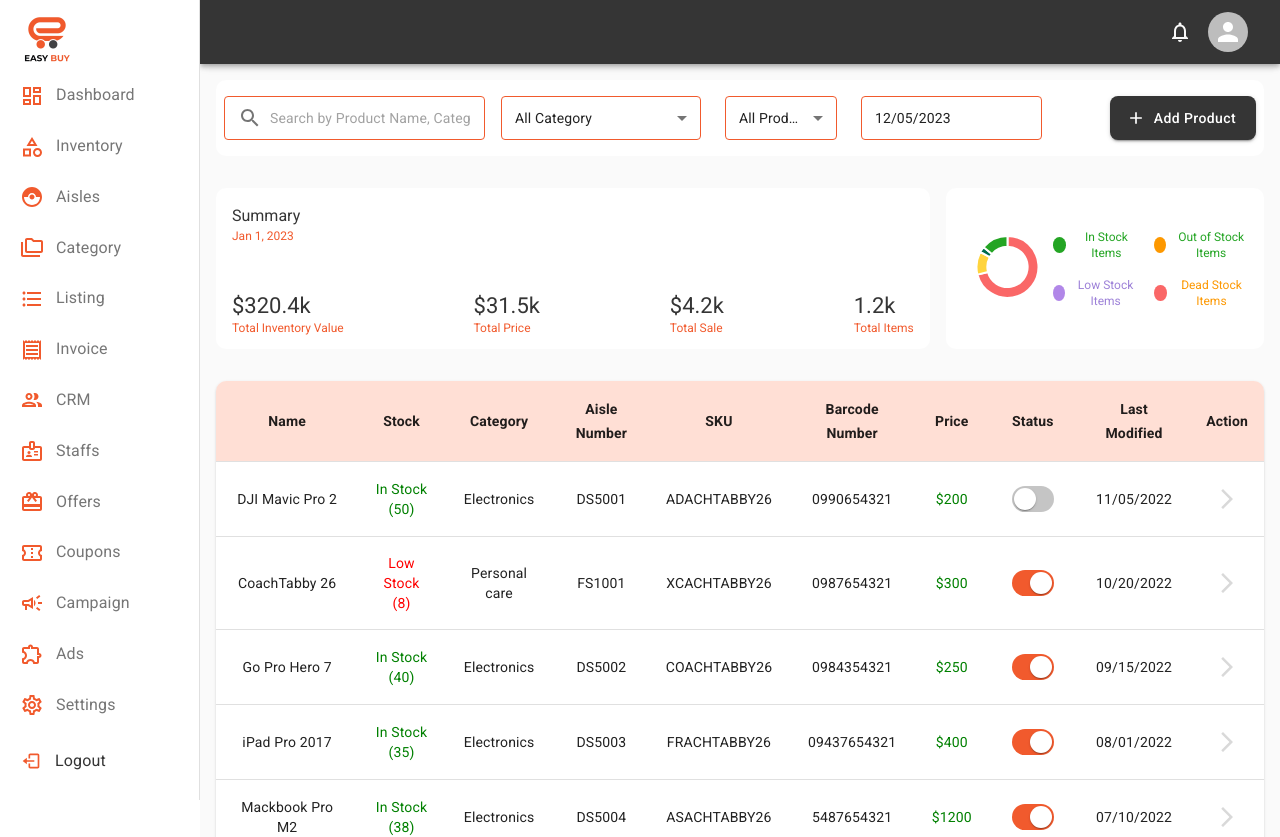
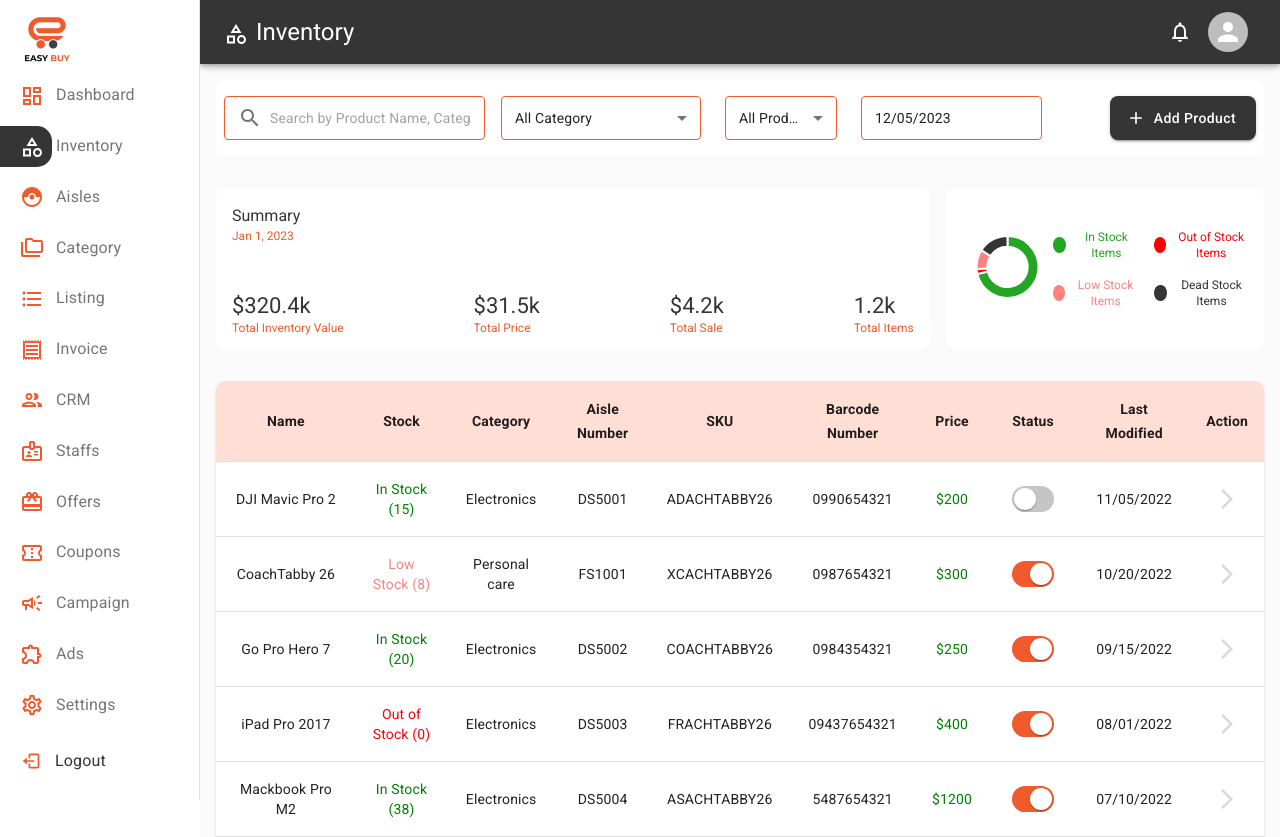
Before and after one commit to salman-webpro/easy-buy-dashboard, a React (Vite) app: page /easy-buy-dashboard/inventory in a window 1280 px wide. Shown: the top 837 px of the page. Built offline with nearby package versions, Linux system fonts and the light colour scheme.

Commit message:
data changes

```diff
--- a/src/components/CommonComps/InventoryChart.jsx
+++ b/src/components/CommonComps/InventoryChart.jsx
@@ -2,6 +2,7 @@ import React, { useState } from 'react';
 import { Stack, Typography } from '@mui/material';
 import Divider from '@mui/material/Divider';
 import ReactApexChart from 'react-apexcharts';
+import data from '../../data/Product';
 
 const ColoredBadge = ({ color, label, textColor }) => (
     <Stack
@@ -25,11 +26,27 @@ const ColoredBadge = ({ color, label, textColor }) => (
         </Typography>
     </Stack>
 );
+const totalInStock = data.map((d) => d.stock).reduce((acc, d) => acc + d);
+const totalLowStock = data
+    .filter((d) => d.stock > 0 && d.stock < 10)
+    .map((d) => d.stock)
+    .reduce((acc, d) => acc + d);
+
+const totalOutofStock = data.map((d) => d.stock === 0).reduce((acc, d) => acc + d);
+
+const totalDeadStock = data
+    .filter((d) => d.stock < 0)
+    .map((d) => Math.abs(d.stock))
+    .reduce((acc, d) => acc + d);
 
 const InventoryChart = () => {
     const isDashboard = false;
-    const [PieChartsData, setPieChartsData] = useState([71, 12, 3, 14]);
-    const emptyStackColors = ['#24A524', '#006C4A', '#FFD43D', '#FA6767'];
+    const [PieChartsData, setPieChartsData] = useState([
+        totalInStock,
+        totalOutofStock,
+        totalLowStock,
+        totalDeadStock,
+    ]);
 
     let [MDcChartState, setMDcChartState] = React.useState({
         series: PieChartsData,
@@ -45,8 +62,8 @@ const InventoryChart = () => {
             dataLabels: {
                 enabled: false,
             },
-            colors: ['#FA6767', '#FFD43D', '#006C4A', '#24A524'],
-            labels: [],
+            colors: ['#24A524', '#FF0000', '#FF8282', '#353535'],
+            labels: ['In Stock Items', 'Out of Stock Items', 'Low Stock Items', 'Dead Stock Items'],
             // need for responsive chart
             responsive: [
                 {
@@ -88,22 +105,14 @@ const InventoryChart = () => {
                         label='In Stock Items'
                         textColor='positive.main'
                     />
-                    <ColoredBadge
-                        color='#B187E8'
-                        label='Low Stock Items'
-                        textColor='countdown.main'
-                    />
+                    <ColoredBadge color='#FF8282' label='Low Stock Items' textColor='red.main' />
                 </Stack>
                 <Stack gap={2}>
+                    <ColoredBadge color='red' label='Out of Stock Items' textColor='danger.main' />
                     <ColoredBadge
-                        color='#FD9800'
-                        label='Out of Stock Items'
-                        textColor='positive.main'
-                    />
-                    <ColoredBadge
-                        color='#FA6767'
+                        color='#353535'
                         label='Dead Stock Items'
-                        textColor='orange.main'
+                        textColor='primary.500'
                     />
                 </Stack>
             </Stack>
--- a/src/components/InventoryComponents/InventoryTable.jsx
+++ b/src/components/InventoryComponents/InventoryTable.jsx
@@ -134,8 +134,10 @@ export default function InventoryTable({ selectedCategory, selectLowStock }) {
                                 {headers.map((header) => (
                                     <TableCell key={header.key} align='center'>
                                         {header.key === 'name' && row[header.key]}
-                                        {header.key === 'stock' && row[header.key] < 10 ? (
-                                            <span style={{ color: 'red' }}>
+                                        {header.key === 'stock' &&
+                                        row[header.key] < 10 &&
+                                        row[header.key] > 0 ? (
+                                            <span style={{ color: '#FF8282' }}>
                                                 Low Stock ({row[header.key]})
                                             </span>
                                         ) : null}
@@ -147,6 +149,16 @@ export default function InventoryTable({ selectedCategory, selectLowStock }) {
                                         {header.key === 'stock' && row[header.key] >= 10 ? (
                                             <span style={{ color: 'green' }}>
                                                 In Stock ({row[header.key]})
+                                            </span>
+                                        ) : null}
+                                        {header.key === 'stock' && row[header.key] === 0 ? (
+                                            <span style={{ color: 'red' }}>
+                                                Out of Stock ({row[header.key]})
+                                            </span>
+                                        ) : null}
+                                        {header.key === 'stock' && row[header.key] < 0 ? (
+                                            <span style={{ color: '#353535' }}>
+                                                Dead Stock ({row[header.key]})
                                             </span>
                                         ) : null}
                                         {header.key === 'lastModified' && row[header.key]}
--- a/src/data/MenuItem.jsx
+++ b/src/data/MenuItem.jsx
@@ -14,18 +14,26 @@ import ExtensionOutlinedIcon from '@mui/icons-material/ExtensionOutlined';
 import SettingsOutlinedIcon from '@mui/icons-material/SettingsOutlined';
 
 const menuItems = [
-    { text: 'Dashboard', icon: <DashboardOutlinedIcon />, link: '/dashboard' },
-    { text: 'Inventory', icon: <CategoryOutlinedIcon />, link: '/inventory' },
-    { text: 'Aisles', icon: <CatchingPokemonOutlinedIcon />, link: '/aisiles' },
-    { text: 'Category', icon: <FolderCopyOutlinedIcon />, link: '/category' },
-    { text: 'Listing', icon: <FormatListBulletedOutlinedIcon />, link: '/listing' },
-    { text: 'Invoice', icon: <ReceiptOutlinedIcon />, link: '/invoices' },
-    { text: 'CRM', icon: <PeopleOutlinedIcon />, link: '/crm' },
-    { text: 'Staffs', icon: <BadgeOutlinedIcon />, link: '/staff' },
-    { text: 'Offers', icon: <CardGiftcardOutlinedIcon />, link: '/offers' },
-    { text: 'Coupons', icon: <ConfirmationNumberOutlinedIcon />, link: '/coupons' },
-    { text: 'Campaign', icon: <CampaignOutlinedIcon />, link: '/campaigns' },
-    { text: 'Ads', icon: <ExtensionOutlinedIcon />, link: '/ads' },
-    { text: 'Settings', icon: <SettingsOutlinedIcon />, link: '/settings' },
+    { text: 'Dashboard', icon: <DashboardOutlinedIcon />, link: '/easy-buy-dashboard/dashboard' },
+    { text: 'Inventory', icon: <CategoryOutlinedIcon />, link: '/easy-buy-dashboard/inventory' },
+    { text: 'Aisles', icon: <CatchingPokemonOutlinedIcon />, link: '/easy-buy-dashboard/aisiles' },
+    { text: 'Category', icon: <FolderCopyOutlinedIcon />, link: '/easy-buy-dashboard/category' },
+    {
+        text: 'Listing',
+        icon: <FormatListBulletedOutlinedIcon />,
+        link: '/easy-buy-dashboard/listing',
+    },
+    { text: 'Invoice', icon: <ReceiptOutlinedIcon />, link: '/easy-buy-dashboard/invoices' },
+    { text: 'CRM', icon: <PeopleOutlinedIcon />, link: '/easy-buy-dashboard/crm' },
+    { text: 'Staffs', icon: <BadgeOutlinedIcon />, link: '/easy-buy-dashboard/staff' },
+    { text: 'Offers', icon: <CardGiftcardOutlinedIcon />, link: '/easy-buy-dashboard/offers' },
+    {
+        text: 'Coupons',
+        icon: <ConfirmationNumberOutlinedIcon />,
+        link: '/easy-buy-dashboard/coupons',
+    },
+    { text: 'Campaign', icon: <CampaignOutlinedIcon />, link: '/easy-buy-dashboard/campaigns' },
+    { text: 'Ads', icon: <ExtensionOutlinedIcon />, link: '/easy-buy-dashboard/ads' },
+    { text: 'Settings', icon: <SettingsOutlinedIcon />, link: '/easy-buy-dashboard/settings' },
 ];
 export default menuItems;
--- a/src/data/Product.js
+++ b/src/data/Product.js
@@ -3,7 +3,7 @@ export default [
         id: 1,
         name: 'DJI Mavic Pro 2',
         brand: 'Apple Inc.',
-        stock: 50,
+        stock: 15,
         category: 'Electronics',
         subcategory: 'Drone',
         price: 200,
@@ -57,7 +57,7 @@ export default [
         id: 3,
         name: 'Go Pro Hero 7',
         brand: 'Apple Inc.',
-        stock: 40,
+        stock: 20,
         category: 'Electronics',
         subcategory: 'Action Camera',
         price: 250,
@@ -79,7 +79,7 @@ export default [
         id: 4,
         name: 'iPad Pro 2017',
         brand: 'Apple Inc.',
-        stock: 35,
+        stock: 0,
         category: 'Electronics',
         subcategory: 'Tablet',
         price: 400,
@@ -123,7 +123,7 @@ export default [
         id: 6,
         name: 'Dell Computer',
         brand: 'Apple Inc.',
-        stock: 12,
+        stock: 0,
         category: 'Electronics',
         subcategory: 'Desktop',
         price: 800,
@@ -167,7 +167,7 @@ export default [
         id: 8,
         name: 'Sony PlayStation 5',
         brand: 'Apple Inc.',
-        stock: 1,
+        stock: 0,
         category: 'Electronics',
         subcategory: 'Gaming',
         price: 499,
@@ -193,7 +193,7 @@ export default [
 
         name: 'Samsung Galaxy S22 Ultra',
         brand: 'Apple Inc.',
-        stock: 25,
+        stock: -25,
         category: 'Electronics',
         subcategory: 'Smartphones',
         price: 999,
--- a/src/layouts/DashboardLayout.jsx
+++ b/src/layouts/DashboardLayout.jsx
@@ -44,9 +44,7 @@ function ResponsiveDrawer(props) {
             name: itemName,
             icon: icon,
         });
-        console.log(route.slice(1));
-
-        navigate(route.slice(1));
+        navigate(route);
         setMobileOpen(false);
     };
 
--- a/src/theme/Palette.js
+++ b/src/theme/Palette.js
@@ -42,7 +42,7 @@ export const Palette = {
         main: '#FD9800',
     },
     danger: {
-        main: '#FA6767',
+        main: 'red',
     },
     text: {
         main: '#ACACAC',
```
